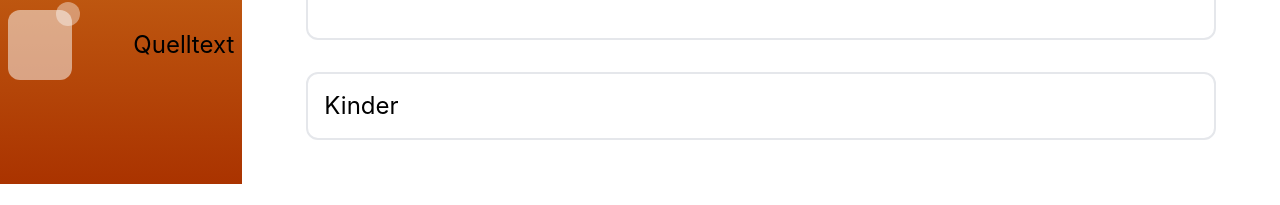
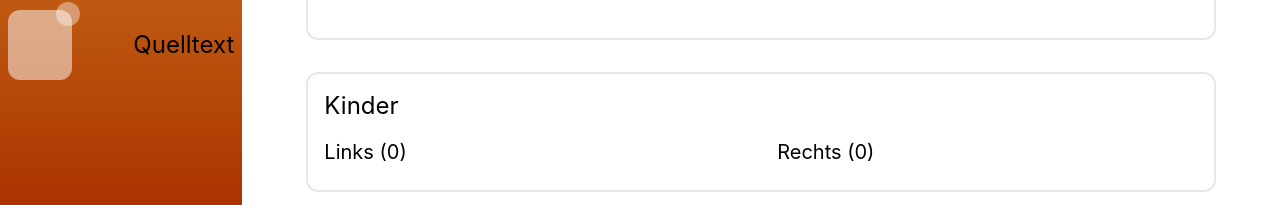
Before and after one commit to leo848/DEversAI, a SvelteKit app in the folder frontend/: page /token/29783 in a window 1280 px wide. Shown: the part 616-821 px from the top of the page. Before the commit the page ends 800 px from the top, so only its background shows below. Built offline with nearby package versions, Linux system fonts and the light colour scheme; some icons are missing.

Commit message:
Add children of tokens to token explore page

```diff
--- a/frontend/src/lib/tokenizing/token.ts
+++ b/frontend/src/lib/tokenizing/token.ts
@@ -13,6 +13,7 @@ export class Token {
 	value: Uint8Array;
 	displayString: string;
 	composition: BiSplit | null;
+	children: BiSplit<Token[]>;
 
 	vocab?: Vocabulary;
 
@@ -25,6 +26,7 @@ export class Token {
 		this.vocab = vocab;
 		this.displayString = displayToken(this.value, this.index)
 		this.composition = null;
+		this.children = { left: [], right: [] }
 	}
 
 	id() {
--- a/frontend/src/lib/tokenizing/vocabulary.ts
+++ b/frontend/src/lib/tokenizing/vocabulary.ts
@@ -2,9 +2,9 @@ import { Token } from './token';
 import { assert } from '$lib/util/typed';
 import { chunks, chunksExact } from '$lib/util/array';
 
-export interface BiSplit {
-	left: Token;
-	right: Token;
+export interface BiSplit<T=Token> {
+	left: T;
+	right: T;
 }
 
 export interface MergeRule extends BiSplit {
@@ -29,6 +29,9 @@ export class Vocabulary {
 			const [left, right] = [leftIndex, rightIndex].map(index => this.tokens[index]);
 			const token = this.mintMergedToken(left, right);
 			token.composition = { left, right };
+			left.children.left.push(token);
+			right.children.right.push(token);
+
 
 			this.mergeRules.push({
 				left,
--- a/frontend/src/routes/token/[id]/+page.svelte
+++ b/frontend/src/routes/token/[id]/+page.svelte
@@ -79,7 +79,21 @@
 			dy={100}
 		/>
 	</div>
-	<div class="border border-2 border-gray-200 p-4 rounded-xl">
+	<div class="border border-2 border-gray-200 p-4 rounded-xl flex flex-col gap-4">
 		<div class="text-2xl">Kinder</div>
+		<div class="grid grid-cols-2 gap-8">
+			{#each (["left", "right"] as const) as key}
+				<div class="flex flex-col gap-2">
+					<div class="text-xl">{({left:"Links",right:"Rechts"}[key])} ({token.children[key].length})</div>
+					<div class="flex flex-row flex-wrap gap-4">
+						{#each token.children[key] as child}
+							<div>
+								<div class="rounded-lg border-2 border-gray-200 bg-gray-100 p-1 font-mono">{child.toStringDebug()}</div>
+							</div>
+						{/each}
+					</div>
+				</div>
+			{/each}
+		</div>
 	</div>
 </div>
```
